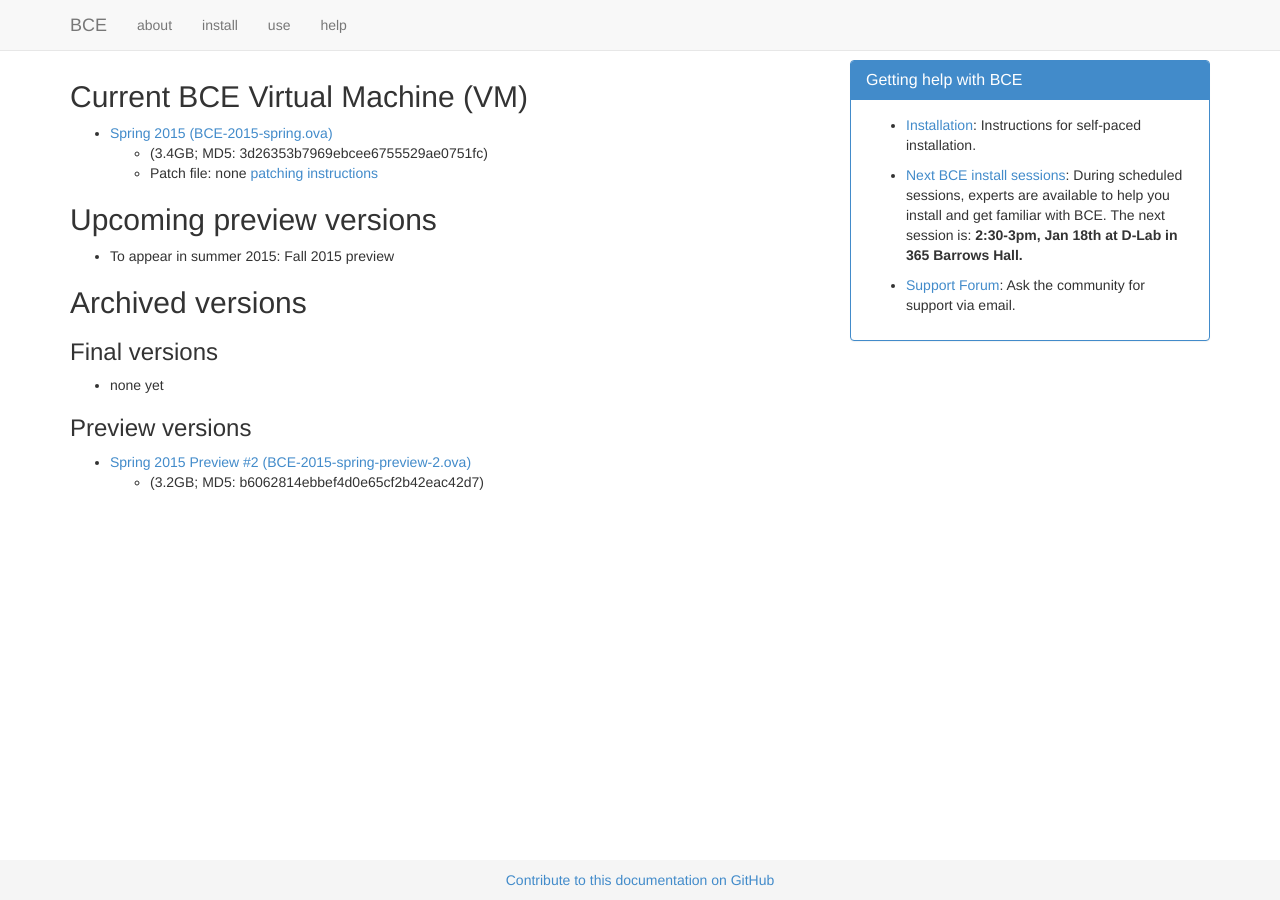
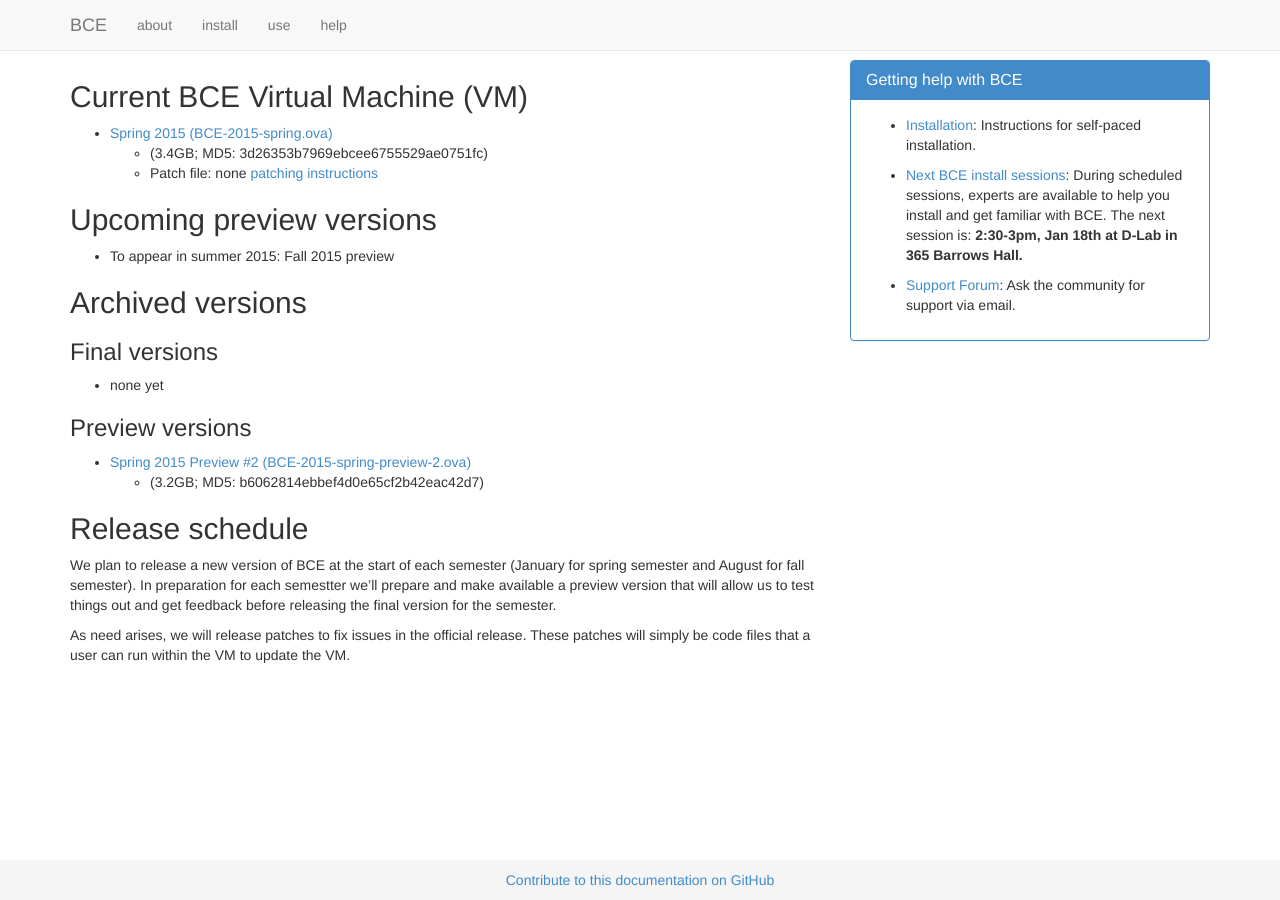
Before and after one commit to ucberkeley/bce-documentation, a Jekyll site: the page built from downloads.md, in a window 1280 px wide. Built offline with Jekyll 4.4.1, drawn with Linux system fonts in a browser that asks for light colours; nearby versions of some CDN libraries; library files that are not in the unit come from our copies; Markdown is read by kramdown in place of the engine named in the settings.

Commit message:
added info about release schedule to downloads.html

```diff
--- a/downloads.md
+++ b/downloads.md
@@ -23,3 +23,9 @@ title: Downloads
 
   - [Spring 2015 Preview #2 (BCE-2015-spring-preview-2.ova)](https://berkeley.box.com/s/a4736ybkl7emdmnleu6f)
     - (3.2GB; MD5: b6062814ebbef4d0e65cf2b42eac42d7)
+
+## Release schedule
+
+We plan to release a new version of BCE at the start of each semester (January for spring semester and August for fall semester). In preparation for each semestter we'll prepare and make available a preview version that will allow us to test things out and get feedback before releasing the final version for the semester.
+
+As need arises, we will release patches to fix issues in the official release. These patches will simply be code files that a user can run within the VM to update the VM.
```
